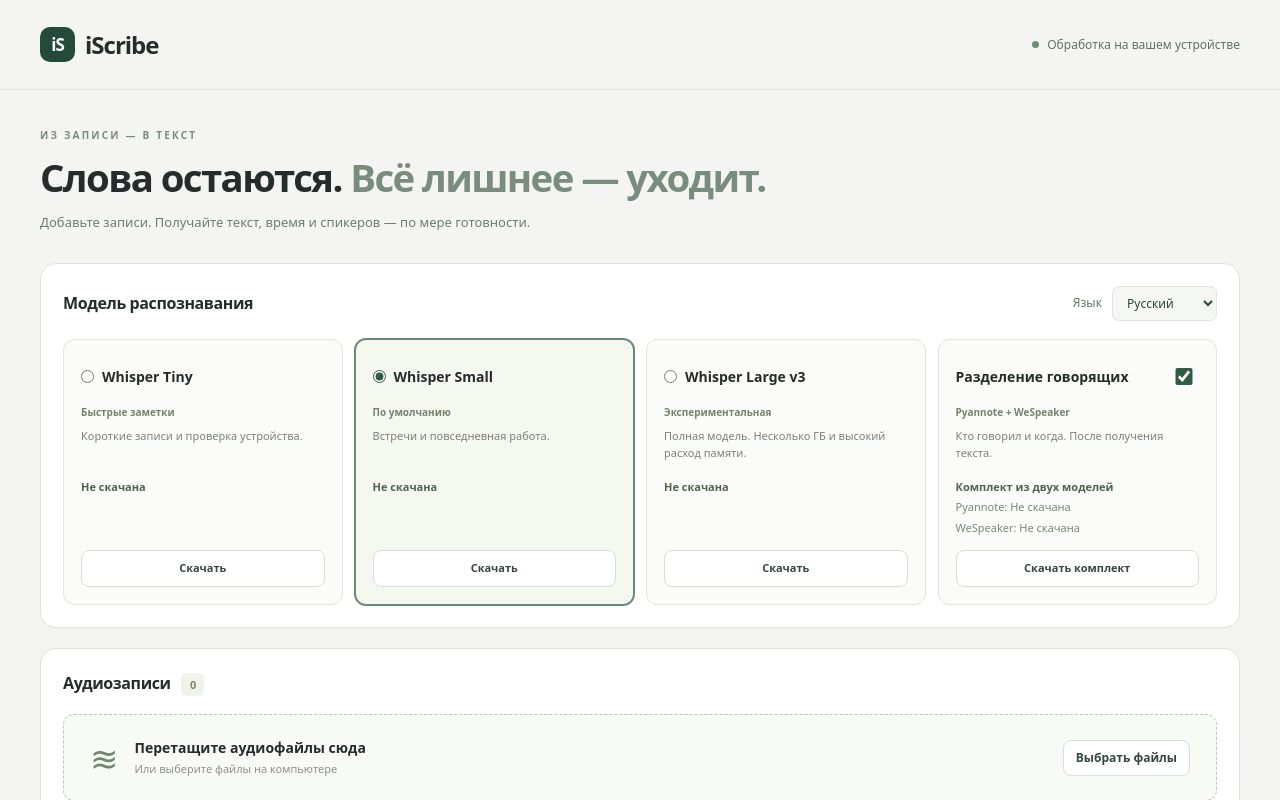
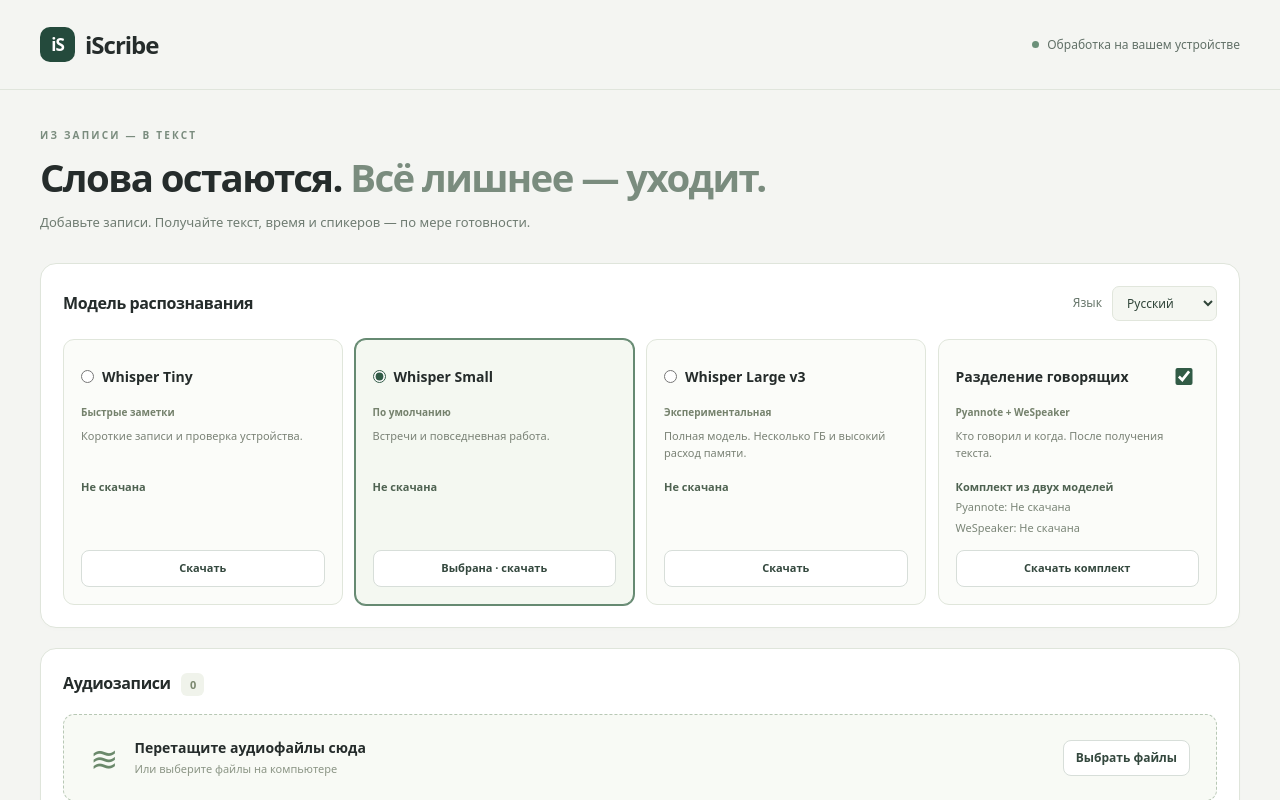
Before and after one commit to AlmazovAN/iScribe, a React (Vite) app: page / in a window 1280 px wide. Shown: the top 800 px of the page. Built offline with nearby package versions, Linux system fonts and the light colour scheme.

Commit message:
Fix model selection state and improve ASR stall diagnostics

```diff
--- a/src/App.tsx
+++ b/src/App.tsx
@@ -23,6 +23,7 @@
  const cancelDialog=useRef<HTMLDialogElement>(null),removeDialog=useRef<HTMLDialogElement>(null);
  const input=useRef<HTMLInputElement>(null);
  const modelState=useModels(runner.manager,state.busy);
+ const modelBusy=state.busy;
  useProtection(state.busy,state.activeId);
  useEffect(()=>{void runner.init()},[runner]);
  useEffect(()=>{if(cancelOpen)cancelDialog.current?.showModal();else cancelDialog.current?.close()},[cancelOpen]);
@@ -46,7 +47,7 @@
     <div className="models">{models.map(m=><article className={'model '+(selected===m.id?'selected':'')} key={m.id}>
      <label className="model-name"><input type="radio" name="model" checked={selected===m.id} onChange={()=>setSelected(m.id)}/><strong>{m.name}</strong></label><span className="tag">{m.tag}</span><p>{m.description}</p>
      <WhisperDownloadStatus name={m.name} cached={modelState.cached[m.id]} active={runner.manager.active===m.id} download={modelState.downloads[m.id]}/>
-     <button className="secondary" disabled={state.busy} onClick={()=>{setSelected(m.id);if(m.id!=='whisper-large-v3'||largeAllowed())void runner.prepare(m.id)}}>{runner.manager.active===m.id?'Готова к работе':modelState.cached[m.id]?'Выбрать':'Скачать'}</button>
+     <button className="secondary" disabled={modelBusy||(selected===m.id&&runner.manager.active===m.id)} onClick={()=>{if(m.id==='whisper-large-v3'&&!largeAllowed())return;setSelected(m.id);void runner.prepare(m.id)}}>{selected===m.id?(runner.manager.active===m.id?'Выбрана · используется':'Выбрана · '+(modelState.cached[m.id]?'в кэше':'скачать')):modelState.cached[m.id]?'Выбрать':'Скачать'}</button>
     </article>)}
     <article className={'model speakers '+(diarize?'enabled':'')}><label className="model-name"><strong>Разделение говорящих</strong><input type="checkbox" checked={diarize} onChange={e=>setDiarize(e.target.checked)} aria-label="Разделять говорящих"/></label><span className="tag">Pyannote + WeSpeaker</span><p>Кто говорил и когда. После получения текста.</p><div className="download-status" role="status"><strong>{modelState.speakers.ready?'Скачаны · в кэше':'Комплект из двух моделей'}</strong><span>Pyannote: {modelState.speakers.segmentation}</span><span>WeSpeaker: {modelState.speakers.embedding}</span></div><button className="secondary" disabled={state.busy||modelState.speakers.ready} onClick={()=>void runner.preloadSpeakers()}>{modelState.speakers.ready?'Готово к работе':'Скачать комплект'}</button></article>
     </div>
```
